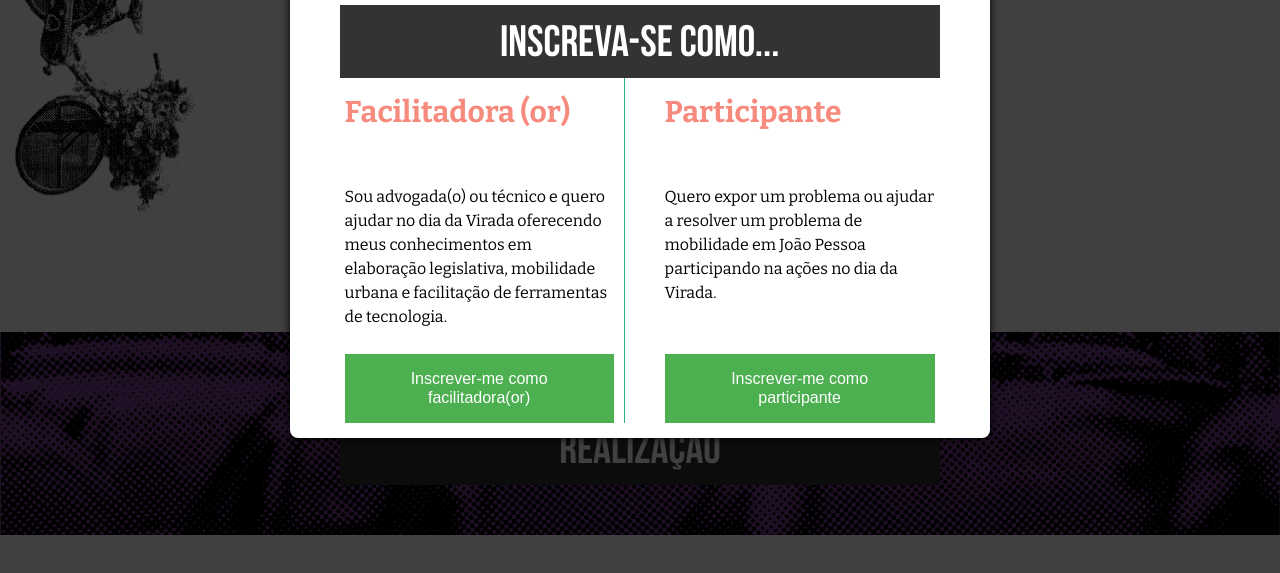
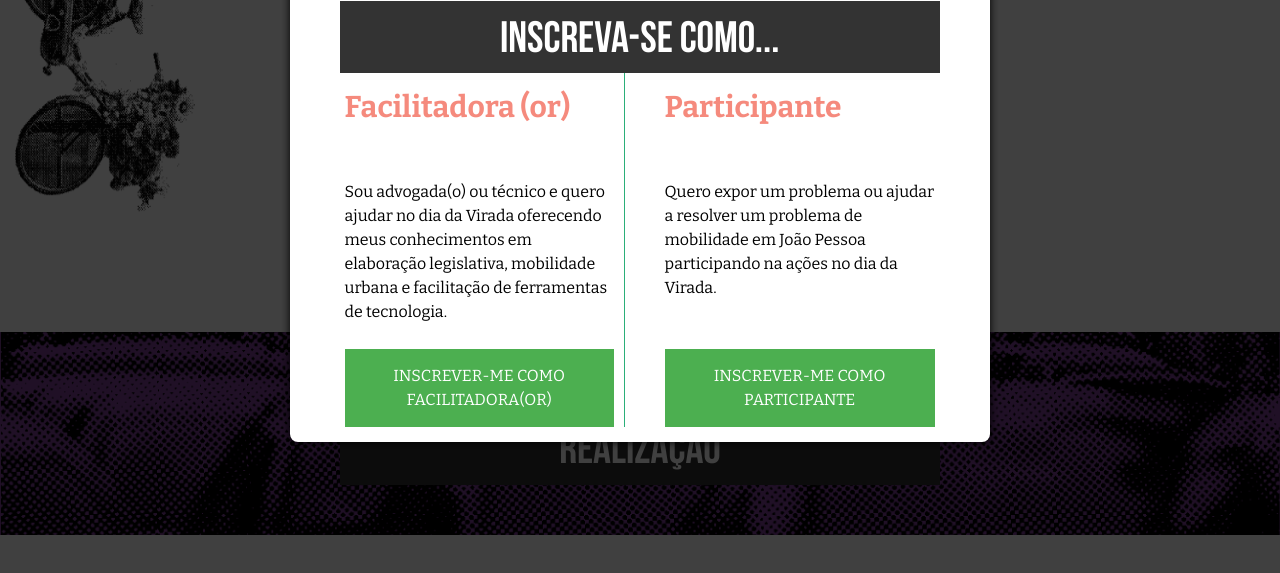
Before and after one commit to itsriodejaneiro/virada-legislativa, a website: page index.html in a window 1280 px wide. Both pictures are taken after a click on the link "INSCREVA-SE GRÁTIS". Shown: the part 1311-1884 px from the top of the page. Drawn offline with nearby package versions, Linux system fonts and the light colour scheme; files that its build step writes are made by us from their sources.

Commit message:
fixing typography on modal on home page

```diff
--- a/index.html
+++ b/index.html
@@ -155,7 +155,9 @@
 								em elaboração legislativa, mobilidade urbana e facilitação de ferramentas de tecnologia.</p>
 						</div>
 						<div class="bottom-part">
-							<a class="button" target="_blank"  href="https://itsrio2.typeform.com/to/ksESfN">Inscrever-me como facilitadora(or)</a>
+							<p>
+								<a class="button" target="_blank"  href="https://itsrio2.typeform.com/to/ksESfN">INSCREVER-ME COMO FACILITADORA(OR)</a>
+							</p>
 						</div>
 					</article>
 				</div>
@@ -167,7 +169,9 @@
 								participando na ações no dia da Virada.<br/>&nbsp;</p>
 						</div>
 						<div class="bottom-part">
-							<a class="button" target="_blank" href="https://itsrio2.typeform.com/to/HjDJQN">Inscrever-me como participante</a>
+							<p>
+								<a class="button" target="_blank" href="https://itsrio2.typeform.com/to/HjDJQN">INSCREVER-ME COMO PARTICIPANTE</a>
+							</p>
 						</div>
 					</article>
 				</div>
```
